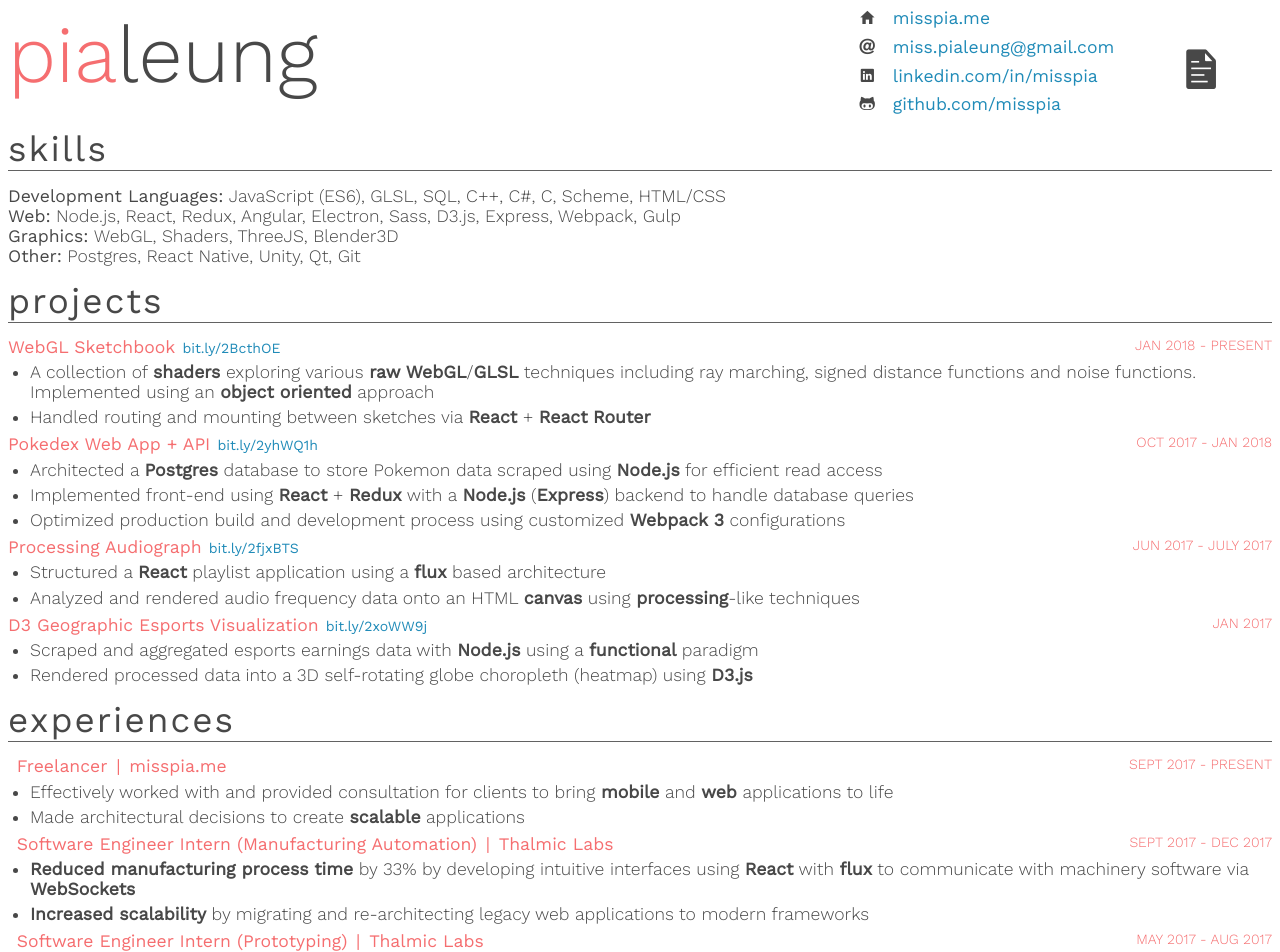
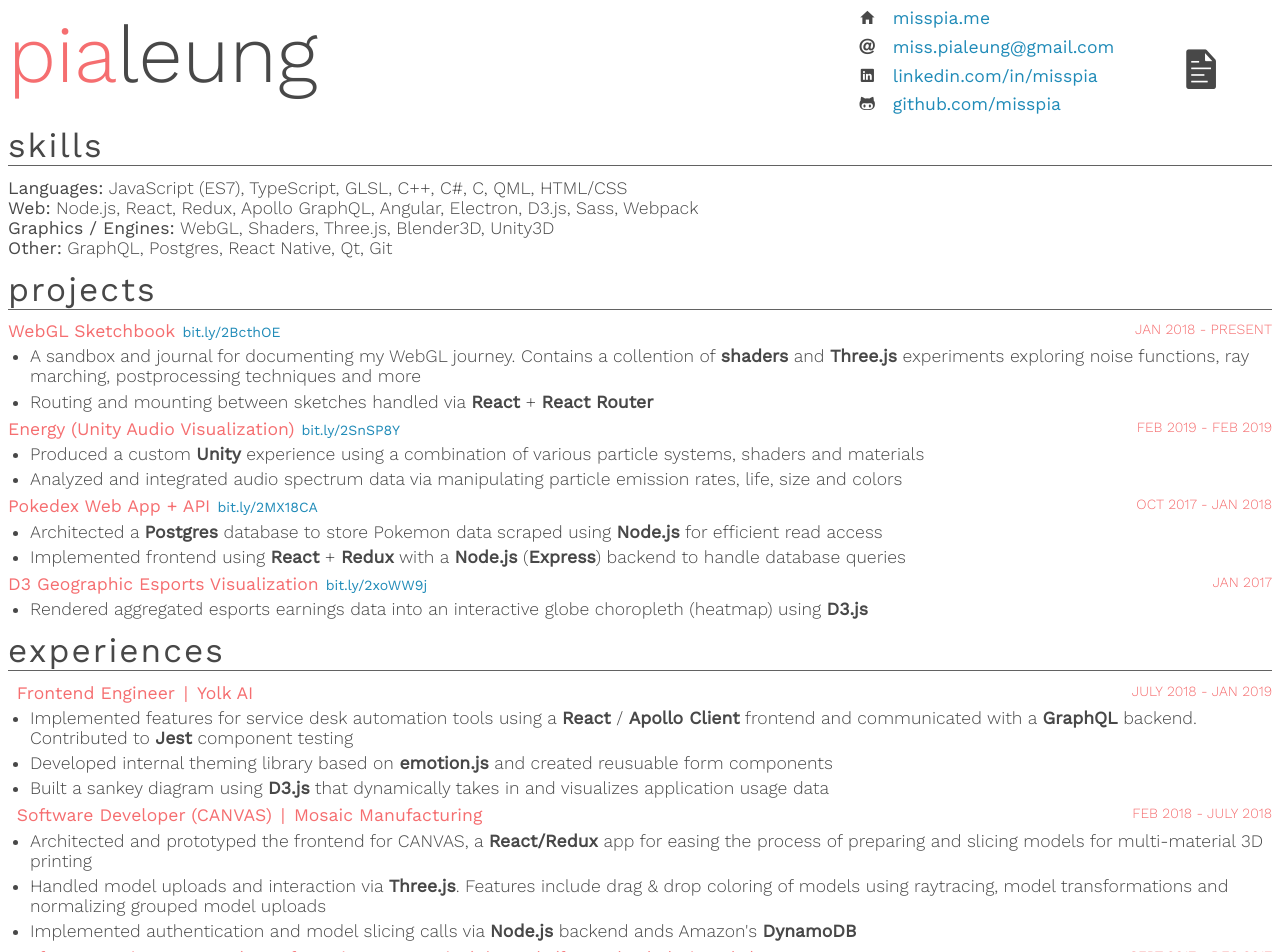
Before and after one commit to misspia/resume, a React app: page / in a window 1280 px wide. Shown: the top 952 px of the page. Built offline with nearby package versions, Linux system fonts and the light colour scheme.

Commit message:
feb 2019 updates

```diff
--- a/src/education/education.jsx
+++ b/src/education/education.jsx
@@ -14,7 +14,6 @@ class Education extends Component {
 	renderDate() {
 		return <div className='date'>
 			<div className='class'>Class of {Metadata.class}</div>
-			<div className='graduation'>expected gradiation: {Metadata.graduation}</div>
 		</div>
 	}
 	render() {
--- a/src/education/metadata.js
+++ b/src/education/metadata.js
@@ -3,7 +3,6 @@ const Metadata = {
 	school: 'University of Waterloo',
 	program: 'Bachelor of Accounting and Finance',
 	class: '2018',
-	graduation: 'april 2018'
 };
 
 export default Metadata;
--- a/src/experiences/metadata.js
+++ b/src/experiences/metadata.js
@@ -1,78 +1,133 @@
 module.exports = {
 	title: 'experience',
 	experiences: [
+		// {
+		// 	title: '',
+		// 	division: '',
+		// 	company: '',
+		// 	companySrc: '',
+		// 	startdate: '',
+		// 	enddate: '',
+		// 	descriptions: [
+		// 		`
+
+		// 		`,
+		// 	],
+		// 	keywords: []
+		// },
 		{
-			title: 'Freelancer',
+			title: 'Frontend Engineer',
 			division: '',
-			company: 'misspia.me',
-			companySrc: 'http://misspia.me/',
-			startdate: 'sept 2017',
-			enddate: 'present',
+			company: 'Yolk AI',
+			companySrc: 'http://www.yolk.ai/',
+			startdate: 'july 2018',
+			enddate: 'jan 2019',
 			descriptions: [
 				`
-					Effectively worked with and provided consultation for clients
-					to bring mobile and web applications to life
+					Implemented features for service desk automation tools using a React / Apollo Client
+					frontend and communicated with a GraphQL backend. Contributed to Jest component testing
 				`,
 				`
-					Made architectural decisions to create scalable applications
+					Developed internal theming library based on emotion.js and created reusuable form components
+				`,
 				`
+					Built a sankey diagram using D3.js that dynamically takes in and visualizes application usage data
+				`,
 			],
-			keywords: ['mobile', 'web', 'scalable' ]
+			keywords: ['react', 'GraphQL', 'Apollo Client', 'emotion.js', 'Jest', 'D3.js', 'TypeScript', 'next.js'],
 		},
+		{
+			title: 'Software Developer',
+			division: 'CANVAS',
+			company: 'Mosaic Manufacturing',
+			companySrc: 'https://www.mosaicmfg.com/products/canvas',
+			startdate: 'feb 2018',
+			enddate: 'july 2018',
+			descriptions: [
+				`
+					Architected and prototyped the frontend for CANVAS, a React/Redux app for easing the process
+					of preparing and slicing models for multi-material 3D printing
+				`,
+				`
+					Handled model uploads and interaction via Three.js. Features include drag & drop coloring of models
+					using raytracing, model transformations and normalizing grouped model uploads
+				`,
+				`
+					Implemented authentication and model slicing calls via Node.js backend ands Amazon's DynamoDB
+				`,
+			],
+			keywords: ['React/Redux', 'Three.js', 'sagas', 'DynamoDB',  'Node.js',],
+		},
+
+		// {
+		// 	title: 'Freelancer',
+		// 	division: '',
+		// 	company: 'misspia.me',
+		// 	companySrc: 'http://misspia.me/',
+		// 	startdate: 'sept 2017',
+		// 	enddate: 'present',
+		// 	descriptions: [
+		// 		`
+		// 			Effectively worked with and provided consultation for clients
+		// 			to bring mobile and web applications to life
+		// 		`,
+		// 		`
+		// 			Made architectural decisions to create scalable applications
+		// 		`
+		// 	],
+		// 	keywords: ['mobile', 'web', 'scalable' ]
+		// },
 		{
 			title: 'Software Engineer Intern',
 			division: 'Manufacturing Automation',
-			company: 'Thalmic Labs',
-			companySrc: 'https://www.thalmic.com/',
+			company: 'North (formerly Thalmic Labs)',
+			companySrc: 'https://www.bynorth.com/',
 			startdate: 'sept 2017',
 			enddate: 'dec 2017',
 			descriptions: [
 				`
-					Reduced manufacturing process time by 33% by developing intuitive interfaces
-					using React with flux to communicate with machinery software via WebSockets
+					Increased scalability of production tools by migrating
+					Qt and legacy web apps to modern frameworks
 				`,
 				`
-					Increased scalability by migrating and re-architecting legacy
-					web applications to modern frameworks
+					Developed React based tools using WebSockets and the browser's Gamepad API, allowing users
+					to easily communicate with machinery via precision controllers
 				`,
 			],
-			keywords: ['React', 'flux', 'WebSockets', 'Increased scalability', 'Reduced manufacturing process time']
+			keywords: ['React', 'flux', 'WebSockets', 'Gamepad API']
 		},
 		{
 			title: 'Software Engineer Intern',
 			division: 'Prototyping',
-			company: 'Thalmic Labs',
-			companySrc: 'https://www.thalmic.com/',
+			company: 'North (formerly Thalmic Labs)',
+			companySrc: 'https://www.bynorth.com/',
 			startdate: 'may 2017',
 			enddate: 'aug 2017',
 			descriptions: [
 				`
-					Architected a React CRUD app that manages software updates and releases,
-					reducing QA inaccuracy by 90%
+					Prototyped screens for AR smart glasses using Qt / QML
+					for user testing to validate product designs
 				`,
 				`
-					Developed Qt / QML applications for user testing to validate product designs
-				`,
-				`
-					Implemented a desktop screen capture tool using Electron that streams
-					image / video data to remote devices, improving Design team efficiency
+					Implemented an Electron based screen capture tool that streams image/video data from the
+					desktop to remote devices, allowing the designers to easily test their ideas on the smart glasses
 				`
 			],
-			keywords: ['React', 'flux', 'Node.js', 'Electron', 'Qt', 'QML', 'reducing QA inaccuracy', "reducing QA inaccuracy by 90%"]
+			keywords: ['React', 'Node.js', 'Electron', 'Qt', 'QML']
 		},
-		{
-			title: 'Full Stack Developer Intern',
-			division: 'Lab of Forward Thinking',
-			company: 'Manulife',
-			companySrc: 'https://ca.linkedin.com/company/lab-of-forward-thinking',
-			startdate: 'sept 2016',
-			enddate: 'dec 2016',
-			descriptions: [
-				`Effectively communicated with stakeholders and designers to launch department's internal website redesign`,
-				`Developed Angular charting directives using D3.js for cutting edge retirement investment tool`,
-			],
-			keywords: ['D3.js', 'Angular']
-		},
+		// {
+		// 	title: 'Full Stack Developer Intern',
+		// 	division: 'Lab of Forward Thinking',
+		// 	company: 'Manulife',
+		// 	companySrc: 'https://ca.linkedin.com/company/lab-of-forward-thinking',
+		// 	startdate: 'sept 2016',
+		// 	enddate: 'dec 2016',
+		// 	descriptions: [
+		// 		`Effectively communicated with stakeholders and designers to launch department's internal website redesign`,
+		// 		`Developed Angular charting directives using D3.js for cutting edge retirement investment tool`,
+		// 	],
+		// 	keywords: ['D3.js', 'Angular']
+		// },
 		// {
 		// 	title: 'Project Controller',
 		// 	division: 'Global Wealth',
--- a/src/projects/metadata.js
+++ b/src/projects/metadata.js
@@ -1,6 +1,7 @@
 module.exports = {
 	title: 'projects',
 	projects: [
+
 		{
 			title: 'WebGL Sketchbook',
 			startdate: 'jan 2018',
@@ -9,14 +10,35 @@ module.exports = {
 			linkDisplay: 'bit.ly/2BcthOE',
 			descriptions: [
 			`
-				A collection of shaders exploring various raw WebGL/GLSL techniques including
-				ray marching, signed distance functions and noise functions. Implemented
-				using an object oriented approach
+				A sandbox and journal for documenting my WebGL journey. Contains a collention
+				of shaders and Three.js experiments exploring noise functions, ray marching,
+				postprocessing techniques and more
 			`,
-			`	Handled routing and mounting between sketches via React + React Router
+			// `
+			// 	A collection of shaders exploring various raw WebGL/GLSL techniques including
+			// 	ray marching, signed distance functions and noise functions. Implemented
+			// 	using an object oriented approach
+			// `,
+			`	Routing and mounting between sketches handled via React + React Router
 			`,
 			],
-			keywords: ['shaders', 'raw WebGL', 'GLSL', 'object oriented', 'React', 'Router']
+			keywords: ['shaders', 'Three.js', 'GLSL', 'React', 'Router']
+		},
+		{
+			title: 'Energy (Unity Audio Visualization)',
+			startdate: 'feb 2019',
+			enddate: 'feb 2019',
+			link: 'https://bit.ly/2SnSP8Y',
+			linkDisplay: 'bit.ly/2SnSP8Y',
+			descriptions: [
+			`
+				Produced a custom Unity experience using a combination of various particle systems, shaders and materials
+			`,
+			`
+				Analyzed and integrated audio spectrum data via manipulating particle emission rates, life, size and colors
+			`,
+			],
+			keywords: ['Unity', '', '', '', '', '']
 		},
 		// {
 		// 	title: 'WebGL Low Poly Solar System',
@@ -39,40 +61,40 @@ module.exports = {
 			title: 'Pokedex Web App + API',
 			startdate: 'oct 2017',
 			enddate: 'jan 2018',
-			link: 'http://bit.ly/2yhWQ1h',
-			linkDisplay: 'bit.ly/2yhWQ1h',
+			link: 'https://bit.ly/2MX18CA',
+			linkDisplay: 'bit.ly/2MX18CA',
 			descriptions: [
 				`
 				Architected a Postgres database to store Pokemon data scraped using Node.js for
 				efficient read access
 			`,
 			`
-				Implemented front-end using React + Redux with a Node.js (Express) backend to handle
+				Implemented frontend using React + Redux with a Node.js (Express) backend to handle
 				database queries
 			`,
-			`
-				Optimized production build and development process using customized Webpack 3 configurations
-			`,
+			// `
+			// 	Optimized production build and development process using customized Webpack configurations
+			// `,
 			],
-			keywords: ['Postgres', 'Node.js', 'React', 'Redux', 'routing', 'Express', 'Webpack 3']
+			keywords: ['Postgres', 'Node.js', 'React', 'Redux', 'routing', 'Express', 'Webpack']
 		},
-		{
-			title: 'Processing Audiograph',
-			startdate: 'jun 2017',
-			enddate: 'july 2017',
-			link: 'http://bit.ly/2fjxBTS',
-			linkDisplay: 'bit.ly/2fjxBTS',
-			descriptions: [
-			`
-				Structured a React playlist application using a flux based architecture
-			`,
-			`
-				Analyzed and rendered audio frequency data
-				onto an HTML canvas using processing-like techniques
-			`
-			],
-			keywords: ['React', 'flux', 'processing', 'canvas']
-		},
+		// {
+		// 	title: 'Processing Audiograph',
+		// 	startdate: 'jun 2017',
+		// 	enddate: 'july 2017',
+		// 	link: 'http://bit.ly/2fjxBTS',
+		// 	linkDisplay: 'bit.ly/2fjxBTS',
+		// 	descriptions: [
+		// 	`
+		// 		Structured a React playlist application using a flux based architecture
+		// 	`,
+		// 	`
+		// 		Analyzed and rendered audio frequency data
+		// 		onto an HTML canvas using processing-like techniques
+		// 	`
+		// 	],
+		// 	keywords: ['React', 'flux', 'processing', 'canvas']
+		// },
 		{
 			title: 'D3 Geographic Esports Visualization',
 			startdate: 'jan 2017',
@@ -81,13 +103,9 @@ module.exports = {
 			linkDisplay: 'bit.ly/2xoWW9j',
 			descriptions: [
 				`
-					Scraped and aggregated esports earnings data with Node.js using a
-					functional paradigm
+					Rendered aggregated esports earnings data into an interactive
+					globe choropleth (heatmap) using D3.js
 				`,
-				`
-					Rendered processed data into a 3D self-rotating globe choropleth (heatmap)
-					using D3.js
-				`
 			],
 			keywords: ['Node.js', 'functional', 'D3.js']
 		},
--- a/src/skills/metadata.js
+++ b/src/skills/metadata.js
@@ -2,29 +2,30 @@ module.exports = {
 	title: 'skills',
 	skills: [
 		{
-			title: 'Development Languages',
+			title: 'Languages',
 			list: [
-				'JavaScript (ES6)', 'GLSL', 'SQL', 'C++',
-				'C#', 'C', 'Scheme', 'HTML/CSS'
+				'JavaScript (ES7)', 'TypeScript', 'GLSL', 'C++',
+				'C#', 'C', 'QML', 'HTML/CSS'
 			]
 		},
 		{
 			title: 'Web',
 			list: [
-				'Node.js', 'React', 'Redux', 'Angular', 'Electron',
-				 'Sass', 'D3.js', 'Express', 'Webpack', 'Gulp'
+				'Node.js', 'React', 'Redux', 'Apollo GraphQL',
+				'Angular', 'Electron',
+				'D3.js', 'Sass', 'Webpack'
 			]
 		},
 		{
-			title: 'Graphics',
+			title: 'Graphics / Engines',
 			list: [
-				'WebGL', 'Shaders', 'ThreeJS', 'Blender3D'
+				'WebGL', 'Shaders', 'Three.js', 'Blender3D', 'Unity3D'
 			]
 		},
 		{
 			title: 'Other',
 			list: [
-				'Postgres', 'React Native', 'Unity', 'Qt', 'Git'
+				'GraphQL', 'Postgres', 'React Native', 'Qt', 'Git'
 			]
 		}
 	]
--- a/src/subheader/subheader.scss
+++ b/src/subheader/subheader.scss
@@ -1,10 +1,10 @@
 @import '../variables.scss';
 
 .subheader {
-	font-size: 2em;
+	font-size: 1.9em;
 	font-weight: 400;
 	width: 100%;
 	border-bottom: solid $darkfade 1px;
-	margin: 0.4em 0;
+	margin: 0.35em 0;
 	letter-spacing: 2px;
 }
```
Also changed, not shown: 2 other files (tests, documents, lock files or other folders).
